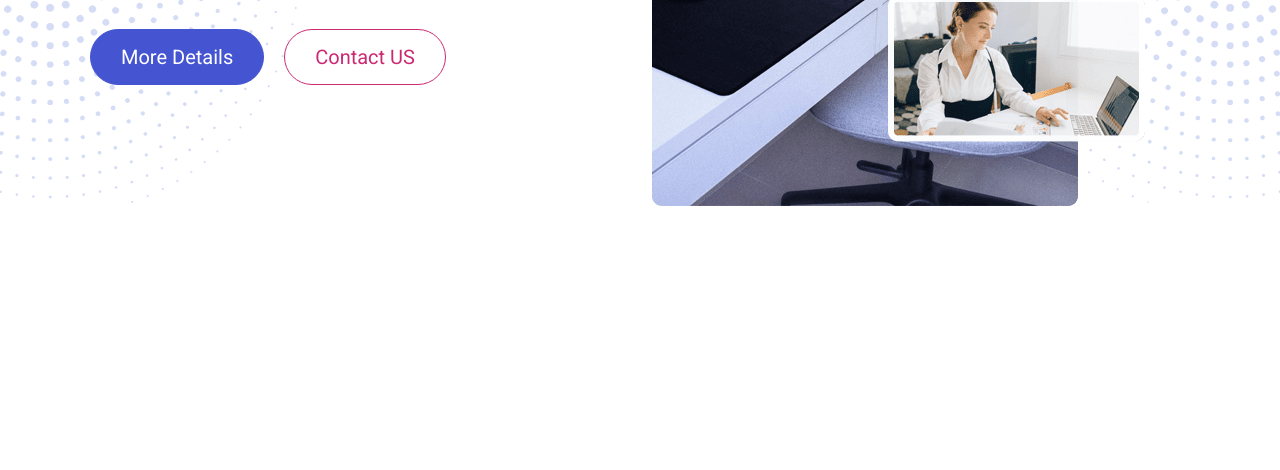
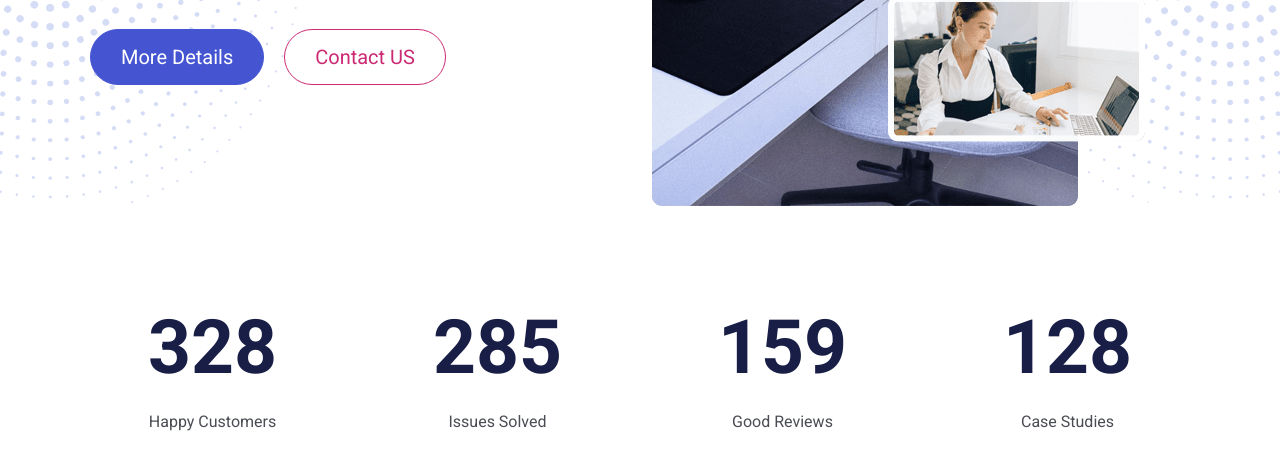
Before and after one commit to letStayFoolish/yavin-website, a website: page index.html in a window 1280 px wide. Shown: the part 536-1006 px from the top of the page. Before the commit the page ends 800 px from the top, so only its background shows below. Drawn offline with nearby package versions, Linux system fonts and the light colour scheme; files that its build step writes are made by us from their sources.

Commit message:
Stats & JavaScript Increment

```diff
--- a/index.html
+++ b/index.html
@@ -98,6 +98,33 @@
     </div>
   </header>
 
+<!--Stats -->
+  <section class="stats container" id="stats">
+    <div class="row my-6">
+      <div class="col-md-3 col-sm-6 text-center">
+        <h2 class="counter xl-text" data-target="328"></h2>
+        <p>Happy Customers</p>
+      </div>
+
+      <div class="col-md-3 col-sm-6 text-center">
+        <h2 class="counter xl-text" data-target="285"></h2>
+        <p>Issues Solved</p>
+      </div>
+
+      <div class="col-md-3 col-sm-6 text-center">
+        <h2 class="counter xl-text" data-target="159"></h2>
+        <p>Good Reviews</p>
+      </div>
+
+      <div class="col-md-3 col-sm-6 text-center">
+        <h2 class="counter xl-text" data-target="128"></h2>
+        <p>Case Studies</p>
+      </div>
+
+    </div>
+  </section>
+
+
 
 	<script src="js/bootstrap.bundle.min.js"></script>
 	<script src="js/script.js"></script>
--- a/js/script.js
+++ b/js/script.js
@@ -9,7 +9,34 @@ window.addEventListener('scroll', () => {
       navbar.classList.remove('navbar-sticky')
     }
   })
-
 }
 
+function incrementStats() {
+  const counterList = document.querySelectorAll('.counter')
+
+  counterList.forEach((counter) => {
+    counter.innetText = 0
+
+    function updateStats() {
+      const dataTarget = +counter.getAttribute('data-target')
+      const counterText = +counter.innerText
+
+      const increment = dataTarget / 200
+
+      if (counterText < dataTarget) {
+        counter.innerText = Math.ceil(counterText + increment)
+        setTimeout(updateStats, 1)
+      } else {
+        counter.innerText = dataTarget
+      }
+    }
+
+    updateStats()
+    })
+}
+
+
+
+// Event Listeners
 document.addEventListener('DOMContentLoaded', useScroll)
+document.addEventListener('DOMContentLoaded', incrementStats)
```
Lines whose indentation alone changed are shown as unchanged.
